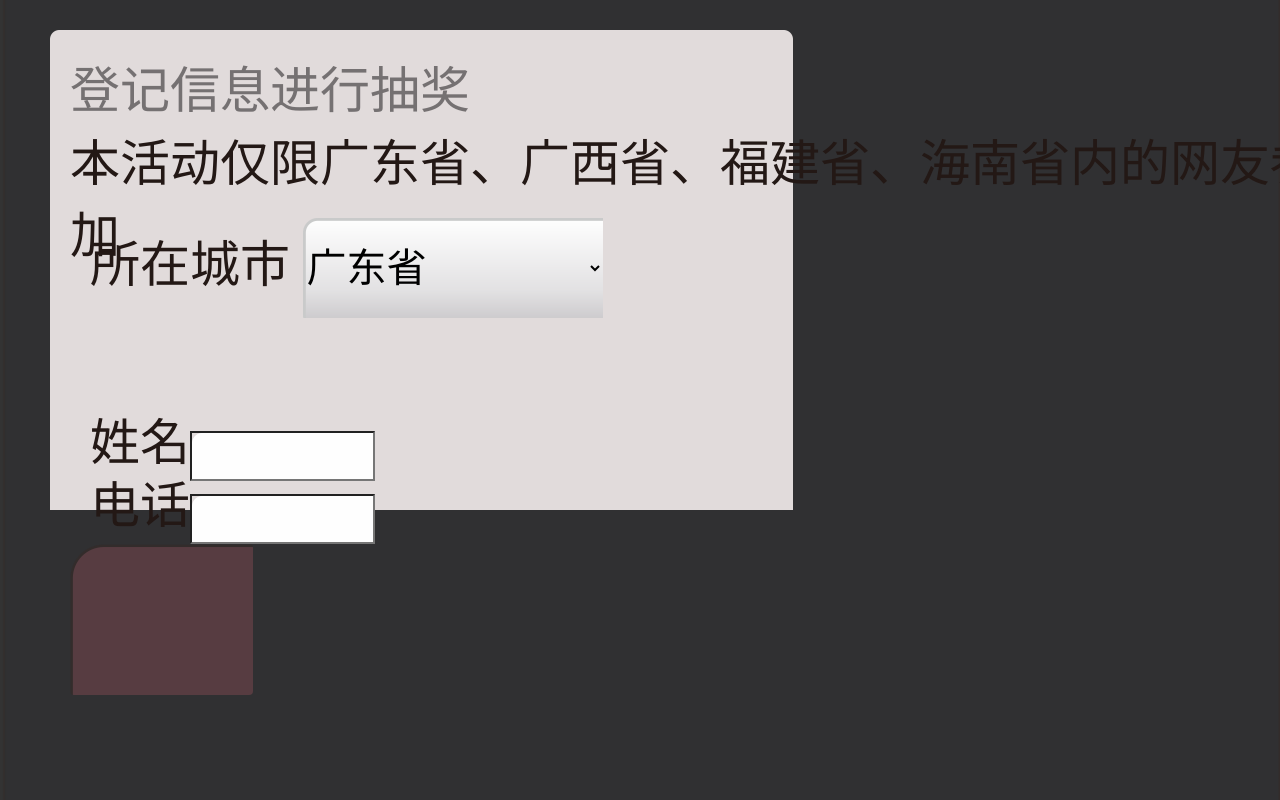
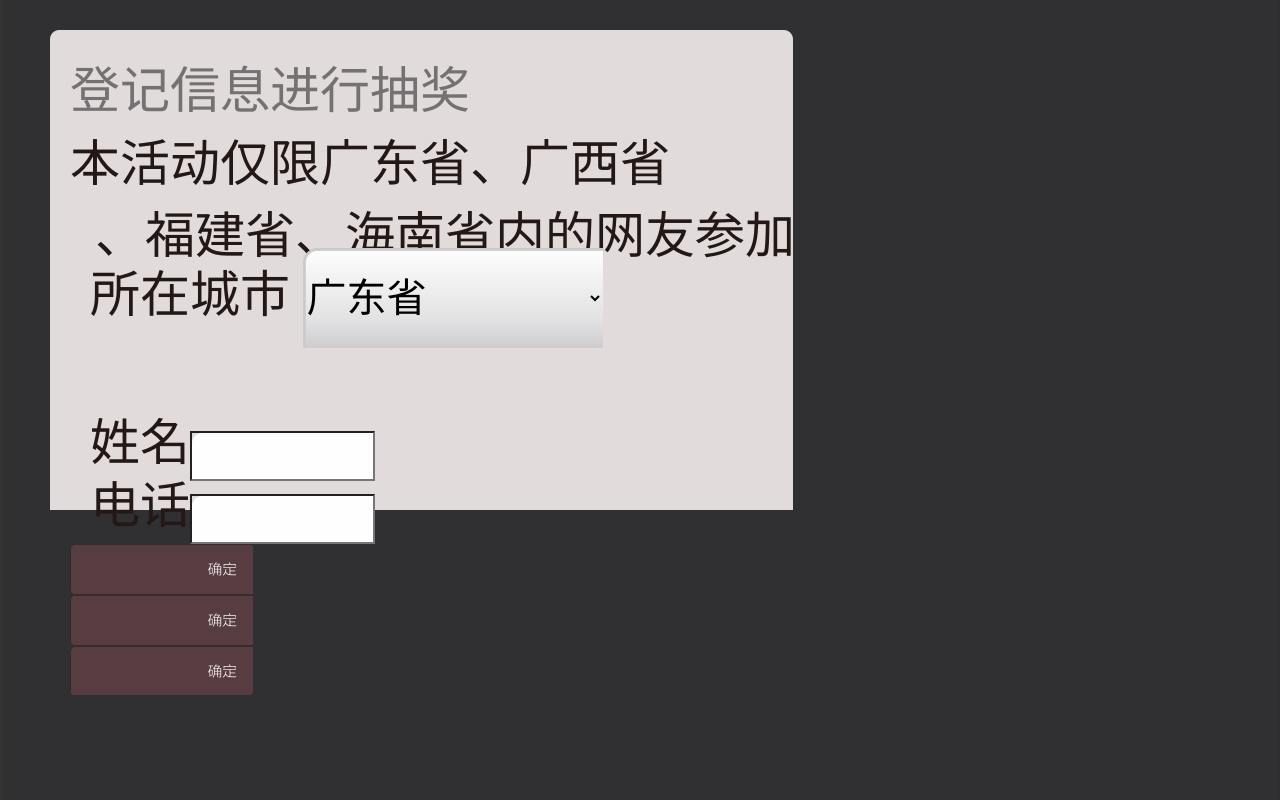
Before and after one commit to cyanwork/qixi, a PHP site: page /second_step.php in a window 1280 px wide. Run offline with PHP 8.4, Linux system fonts and the light colour scheme.

Commit message:
add choujiang

```diff
--- a/second_step.php
+++ b/second_step.php
@@ -69,7 +69,7 @@
 
         form .select_area{
             position: absolute;
-            top: 170px;
+            top: 200px;
             font-size: 50px;
             margin-left: 20px;
         }
@@ -100,7 +100,7 @@
             line-height: 50px;
             height: 50px;
         }
-        form .submit{ display: block; width: 60%; height: 151px; background: url("images/submit.png"); text-align: center;border: 0;border-radius: 4px;}
+        form .submit{ display: block; width: 60%; height: 151px; background: url("images/submit_btn.png"); text-align: center;border: 0;border-radius: 4px;}
 
         form .form_select{
             font-size: 40px;
@@ -119,7 +119,7 @@
     <form action="third_step.php" method="post">
         <span class="form_title">登记信息进行抽奖</span><br>
         <div class="form_line" ><br>
-            <span class="form_text subtitle">本活动仅限广东省、广西省、福建省、海南省内的网友参加</span>
+            <span class="form_text subtitle">本活动仅限广东省、广西省<br>&nbsp;&nbsp;、福建省、海南省内的网友参加</span>
             <br>
             <div class="select_area">
                 <span class="form_text">所在城市</span>
```
Also changed, not shown: images/submit_btn.png (added).
